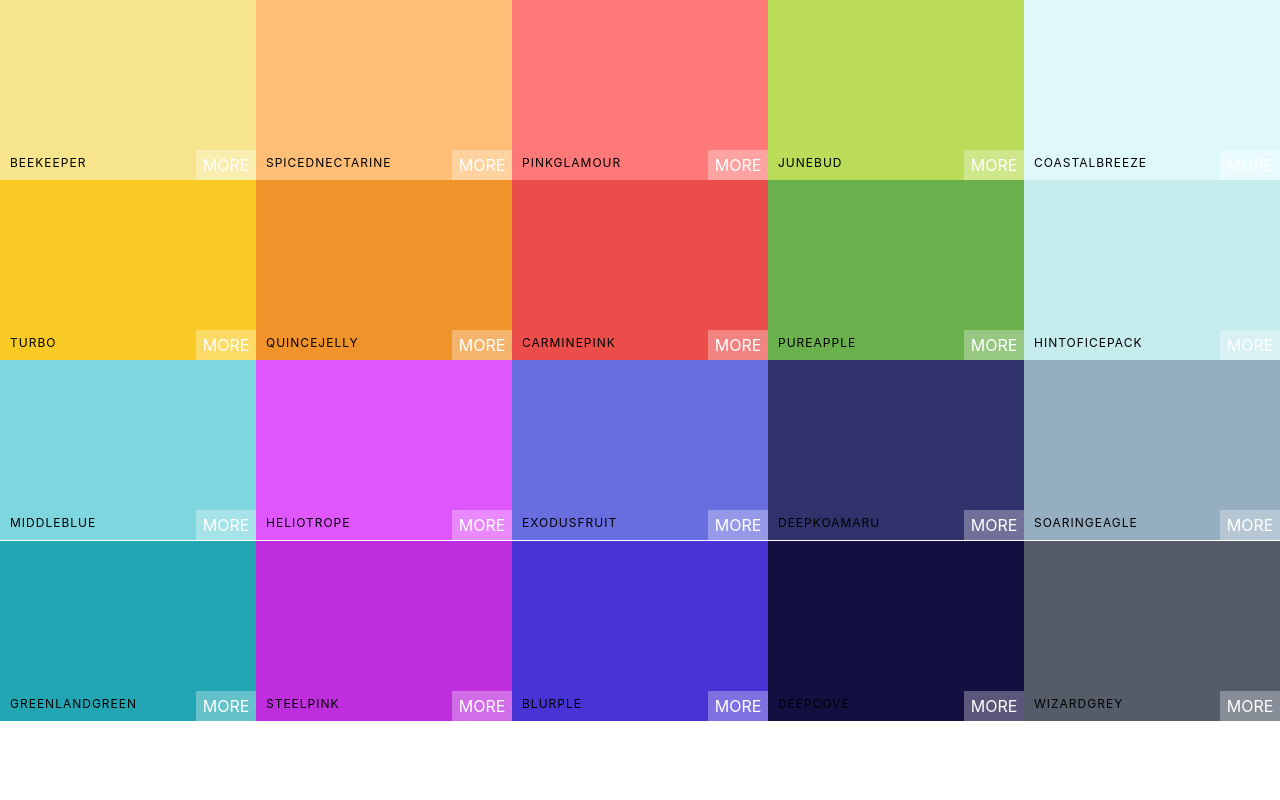
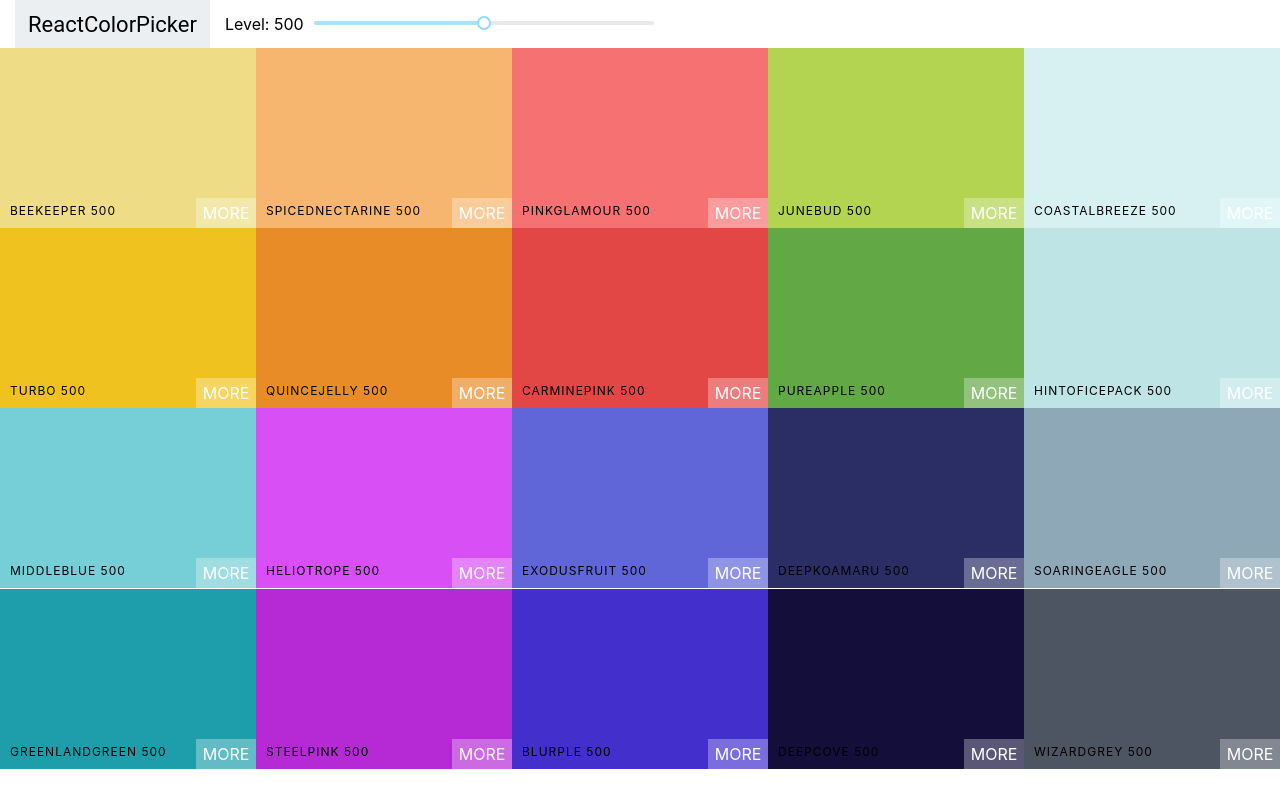
Before and after one commit to datanasovv/colors-project, a React (Create React App) app: page / in a window 1280 px wide. Built offline with nearby package versions, Linux system fonts and the light colour scheme.

Commit message:
navbar added

```diff
--- a/package.json
+++ b/package.json
@@ -7,6 +7,7 @@
     "@testing-library/react": "^11.2.5",
     "@testing-library/user-event": "^12.8.3",
     "chroma-js": "^2.1.1",
+    "rc-slider": "^9.7.1",
     "react": "^17.0.1",
     "react-copy-to-clipboard": "^5.0.3",
     "react-dom": "^17.0.1",
--- a/src/App.js
+++ b/src/App.js
@@ -5,10 +5,9 @@
 
 class App extends Component {
     render() {
-      console.log(generatePalette(seedsColors[4]));
       return (
         <div>
-          <Palette {...seedsColors[4]} />
+          <Palette palette={generatePalette(seedsColors[4])} />
         </div>
       );
     }
--- /dev/null
+++ b/src/Navbar.css
@@ -0,0 +1,25 @@
+.Navbar {
+    display: flex;
+    align-items: center;
+    justify-content: flex-start;
+    height: 6vh;
+}
+.logo {
+    margin: 15px;
+    padding: 0 13px;
+    font-size: 22px;
+    background-color: #eceff1;
+    font-family: Roboto;
+    height: 100%;
+    display: flex;
+    align-items: center;
+}
+.logo a {
+    text-decoration: none;
+    color: black;
+}
+.slider {
+    width: 340px;
+    margin: 0 10px;
+    display: inline-block;
+}
--- /dev/null
+++ b/src/Navbar.js
@@ -0,0 +1,31 @@
+import React, { Component } from 'react';
+import Slider from 'rc-slider';
+import 'rc-slider/assets/index.css';
+import './Navbar.css';
+
+
+class Navbar extends Component {
+    render() {
+        const { level, changeLevel } = this.props;
+        return (
+            <header className="Navbar">
+                <div className="logo">
+                    <a href="/">ReactColorPicker</a>
+                </div>
+                <div className="slider-container">
+                    <span>Level: {level}</span>
+                    <div className="slider">
+                        <Slider defaultValue={level}
+                            min={100}
+                            step={100}
+                            max={900}
+                            onAfterChange={changeLevel}
+                        />
+                    </div>
+                </div>
+            </header>
+        )
+    }
+}
+
+export default Navbar;
--- a/src/Palette.js
+++ b/src/Palette.js
@@ -1,14 +1,26 @@
 import React, { Component } from 'react';
 import ColorBox from './ColorBox';
 import './Palette.css';
+import Navbar from './Navbar';
 
 class Palette extends Component {
+    constructor(props) {
+        super(props);
+        this.state = { level: 500 };
+        this.changeLevel = this.changeLevel.bind(this);
+    }
+    changeLevel(newLevel) {
+        this.setState({ level: newLevel })
+    }
     render() {
-        const colorBoxes = this.props.colors.map(color => (
-            <ColorBox background={color.color} name={color.name} />
+        const { colors } = this.props.palette;
+        const { level } = this.state;
+        const colorBoxes = colors[level].map(color => (
+            <ColorBox background={color.hex} name={color.name} />
         ))
         return (
             <div className="Palette">
+                <Navbar level={level} changeLevel={this.changeLevel}/>
                 <div className="Palette-colors">
                     {colorBoxes}
                 </div>
```
Also changed, not shown: src/Palette.css (line endings or trailing spaces), 1 other file (tests, documents, lock files or other folders).
